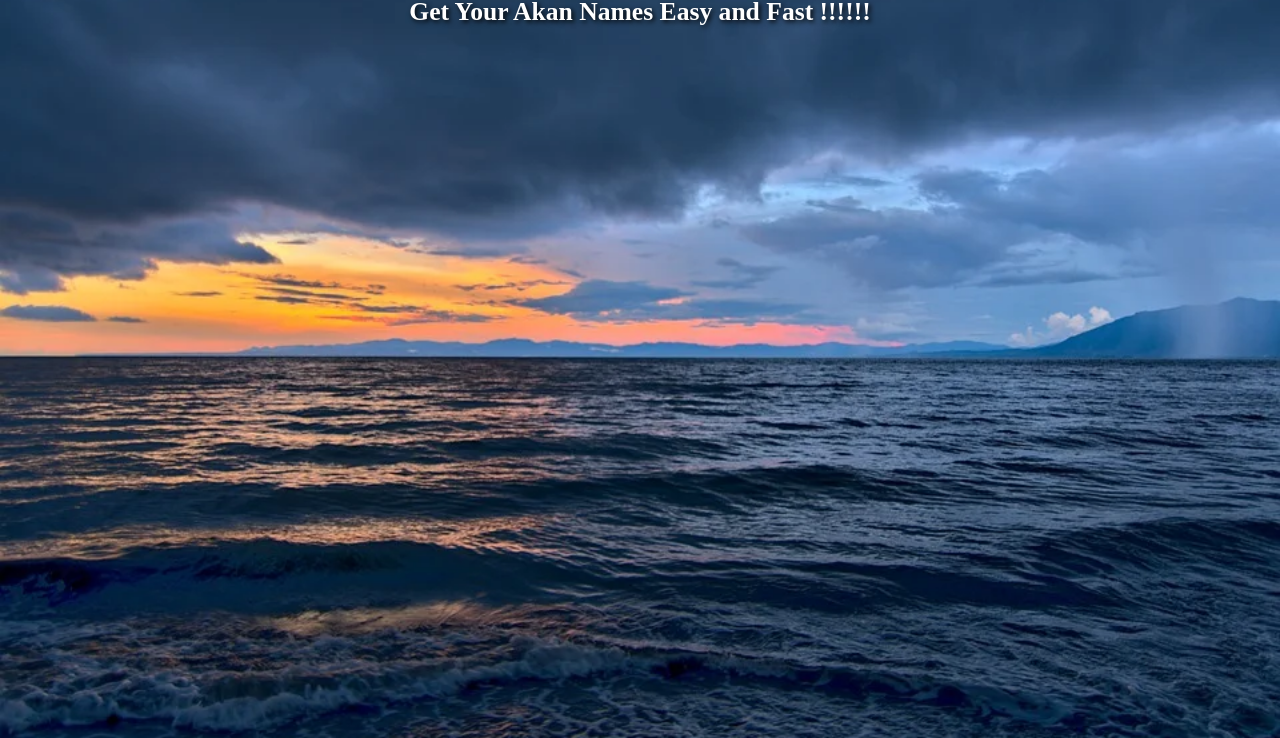
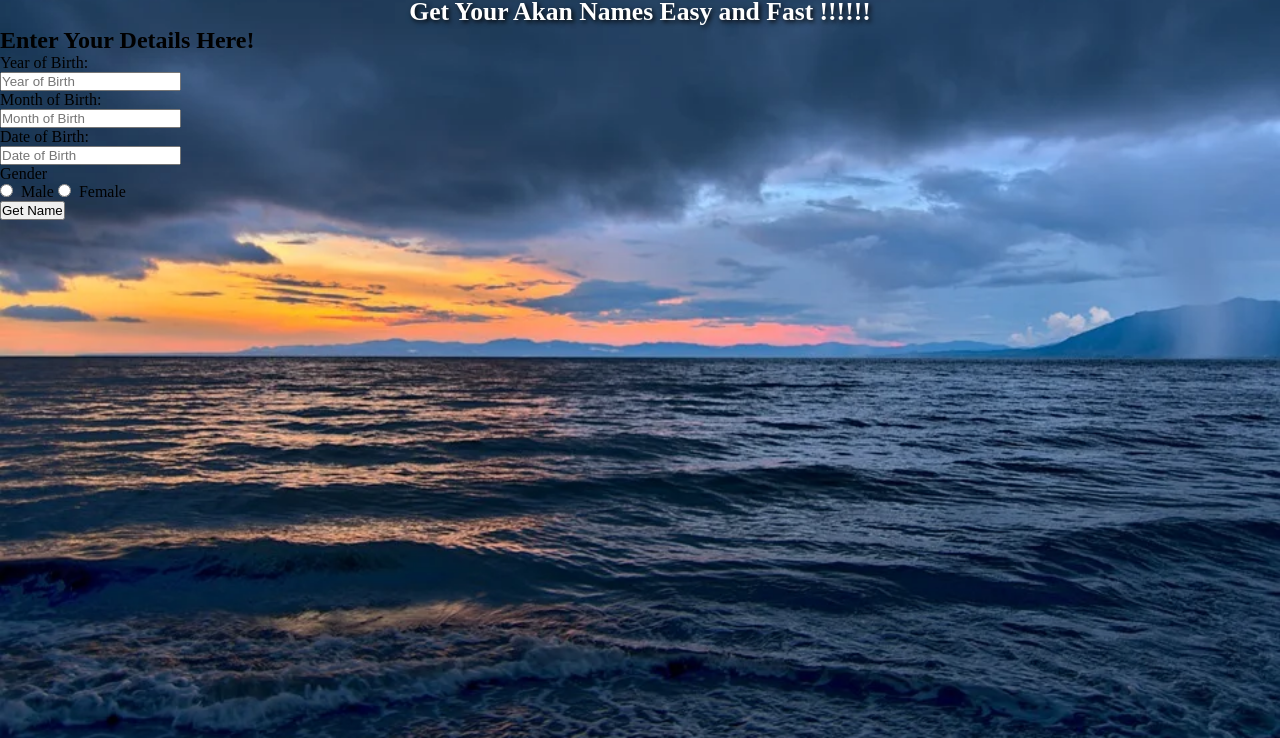
Before and after one commit to AjedidahMwanzia/Akan, a plain HTML site: page index.html in a window 1280 px wide. Shown: the part 62-800 px from the top of the page. Drawn offline with Linux system fonts and the light colour scheme.

Commit message:
add the form

```diff
--- a/index.html
+++ b/index.html
@@ -14,6 +14,32 @@
             <h2>Get Your Akan Names Easy and Fast !!!!!!</h2>
 
         </div>
+          <div class="form">
+                     <h2>Enter Your Details Here!</h2>
+                  <div class="part">
+                        <label for="number">Year of Birth:</label> <br>
+                        <input type="number" class="form-control" id="year" placeholder="Year of Birth " name="year">
+                  </div>
+                  <div class="part">
+                        <label for="month">Month of Birth:</label> <br>
+                        <input type="number" class="form-control" id="month" placeholder="Month of Birth" name="month">
+                  </div>
+                  <div class="part">
+                        <label for="date">Date of Birth:</label> <br>
+                        <input type="number" class="form-control" id="date" placeholder="Date of Birth " name="date">
+                  </div>
+                  <div class="part">
+                        <label for="month">Gender</label><br>
+                      <div class="radio">
+                            <input type="radio" class="form-check-input" name="gender" id="male">&nbsp; Male
+                            </label>
+                            <input type="radio" class="form-check-input" name="gender" id="female">&nbsp; Female
+                            </label>
+                        </div>
+                  </div>
+                  <button type="submit" >Get Name</button>
+          </div>
+
 
 
 </body>
```
